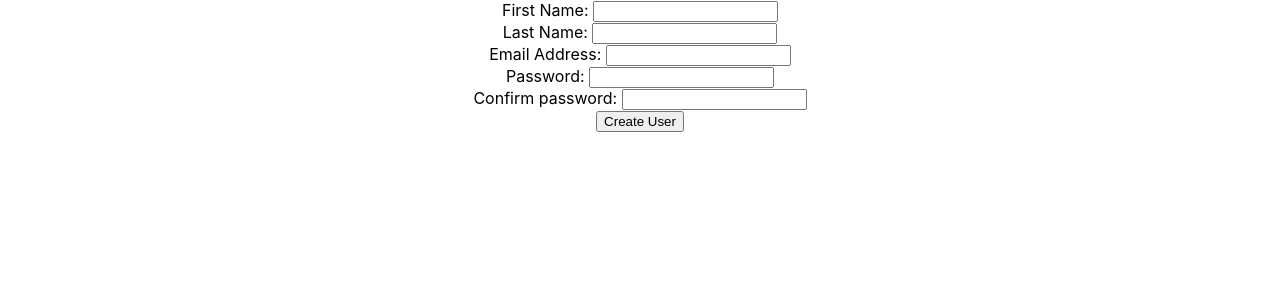
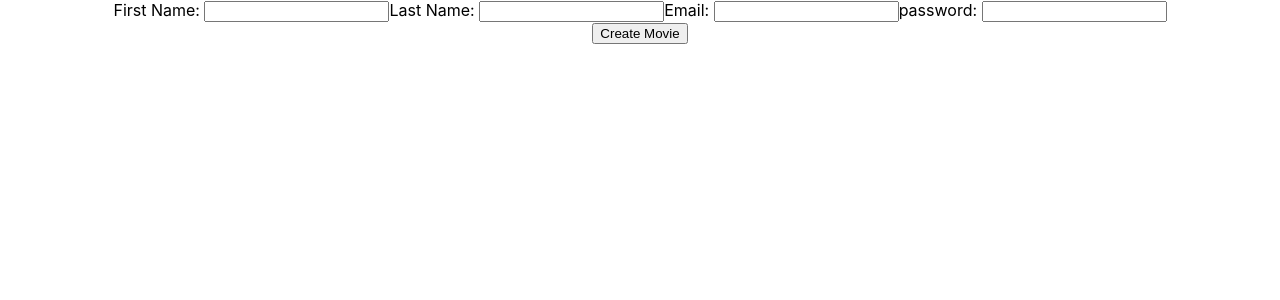
Before and after one commit to N-Leonnardo/boxcreator, a React (Create React App) app: page / in a window 1280 px wide. Shown: the top 300 px of the page. Built offline with nearby package versions, Linux system fonts and the light colour scheme.

Commit message:
initial commit

```diff
--- a/src/components/MyNewComponent.js
+++ b/src/components/MyNewComponent.js
@@ -3,52 +3,88 @@ import React, { useState } from  'react';
 
 const UserForm = (props) => {
     const [firstName, setFirstName] = useState("");
+    const [fnameError, setFNameError] = useState("");
     const [lastName, setLastName] = useState("");
+    const [lnameError, setLNameError] = useState("");
     const [email, setEmail] = useState("");
+    const [emailError, setEmailError] = useState("");
     const [password, setPassword] = useState("");
-    const [Cpassword, setCPassword] = useState("");
+    const [pwError, setPWError] = useState("");
 
-    const createUser = (e) => {
-        e.preventDefault();
-        const newUser = { firstName,lastName, email, password, Cpassword };
-        console.log("Welcome", newUser);
-    };
+    const handleFirstName = (e) => {
+        setFirstName(e.target.value);
+        if(e.target.value.length < 1) {
+            setFNameError("");
+        } else if(e.target.value.length < 3) {
+            setFNameError("Title must be 3 characters or longer!");
+        }
+    }
+    const handleLastName = (e) => {
+        setLastName(e.target.value);
+        if(e.target.value.length < 1) {
+            setLNameError("Title is required!");
+        } else if(e.target.value.length < 3) {
+            setLNameError("Title must be 3 characters or longer!");
+        }
+    }
 
-    return(
-    <div>
-        <form onSubmit={ createUser }>
+    const handleEmail = (e) => {
+        setEmail(e.target.value);
+        if(e.target.value.length < 1) {
+            setEmailError("Title is required!");
+        } else if(e.target.value.length < 3) {
+            setEmailError("Title must be 3 characters or longer!");
+        }
+    }
+
+    const handlePassword = (e) => {
+        setPassword(e.target.value);
+        if(e.target.value.length < 1) {
+            setPWError("Title is required!");
+        } else if(e.target.value.length < 3) {
+            setPWError("Title must be 3 characters or longer!");
+        }
+    }
+    {/* rest of component removed for brevity */}
+
+    return (
+        <form onSubmit={ (e) => e.preventDefault() }>
             <div>
                 <label>First Name: </label>
-                <input type="text" onChange={ (e) => setFirstName(e.target.value) } />
+                <input type="text" onChange={ handleFirstName } />
+                {
+                    fnameError ?
+                    <p style={{color:'red'}}>{ fnameError }</p> :
+                    ''
+                }
+
+                <label>Last Name: </label>
+                <input type="text" onChange={ handleLastName } />
+                {
+                    lnameError ?
+                    <p style={{color:'red'}}>{ lnameError }</p> :
+                    ''
+                }
+
+                <label>Email: </label>
+                <input type="text" onChange={ handleEmail } />
+                {
+                    emailError ?
+                    <p style={{color:'red'}}>{ emailError }</p> :
+                    ''
+                }
+
+                <label>password: </label>
+                <input type="text" onChange={ handlePassword } />
+                {
+                    pwError ?
+                    <p style={{color:'red'}}>{ pwError }</p> :
+                    ''
+                }
             </div>
-            <div>
-                <label>Last Name: </label>
-                <input type="text" onChange={ (e) => setLastName(e.target.value) } />
-            </div>
-            <div>
-                <label>Email Address: </label>
-                <input type="text" onChange={ (e) => setEmail(e.target.value) } />
-            </div>
-            <div>
-                <label>Password: </label>
-                <input type="text" onChange={ (e) => setPassword(e.target.value) } />
-            </div>
-            <div>
-                <label>Confirm password: </label>
-                <input type="text" onChange={ (e) => setCPassword(e.target.value) } />
-            </div>
-            <input type="submit" value="Create User" />
+            <input type="submit" value="Create Movie" />
         </form>
-
-        <p> {firstName} </p>
-        <p> {lastName} </p>
-        <p> {email} </p>
-        <p> {password} </p>
-        <p> {Cpassword} </p>
-
-    </div>
-
     );
-};
+}
 
 export default UserForm;
```
